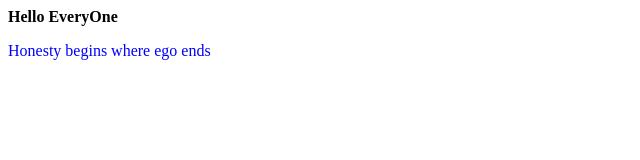
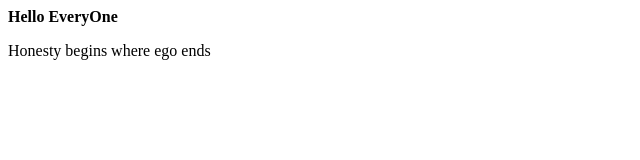
Before and after one commit to KashishChopra22/Test1, a plain HTML site: page index.html in a window 1280 px wide. Shown: the whole page, without its empty margins (0-640 px from the left). Drawn offline with Linux system fonts and the light colour scheme.

Commit message:
commit to dev branch

```diff
--- /dev/null
+++ b/index.css
@@ -0,0 +1,9 @@
+p
+
+{
+
+    color:"red";
+
+    border:"1px solid red"
+
+}
--- a/index.html
+++ b/index.html
@@ -4,7 +4,7 @@
   </head>
   <body>
     <b>Hello EveryOne</b>
-    <p style="color:blue">Honesty begins where ego ends</p>
+    <p>Honesty begins where ego ends</p>
 
 </body>
 
```
